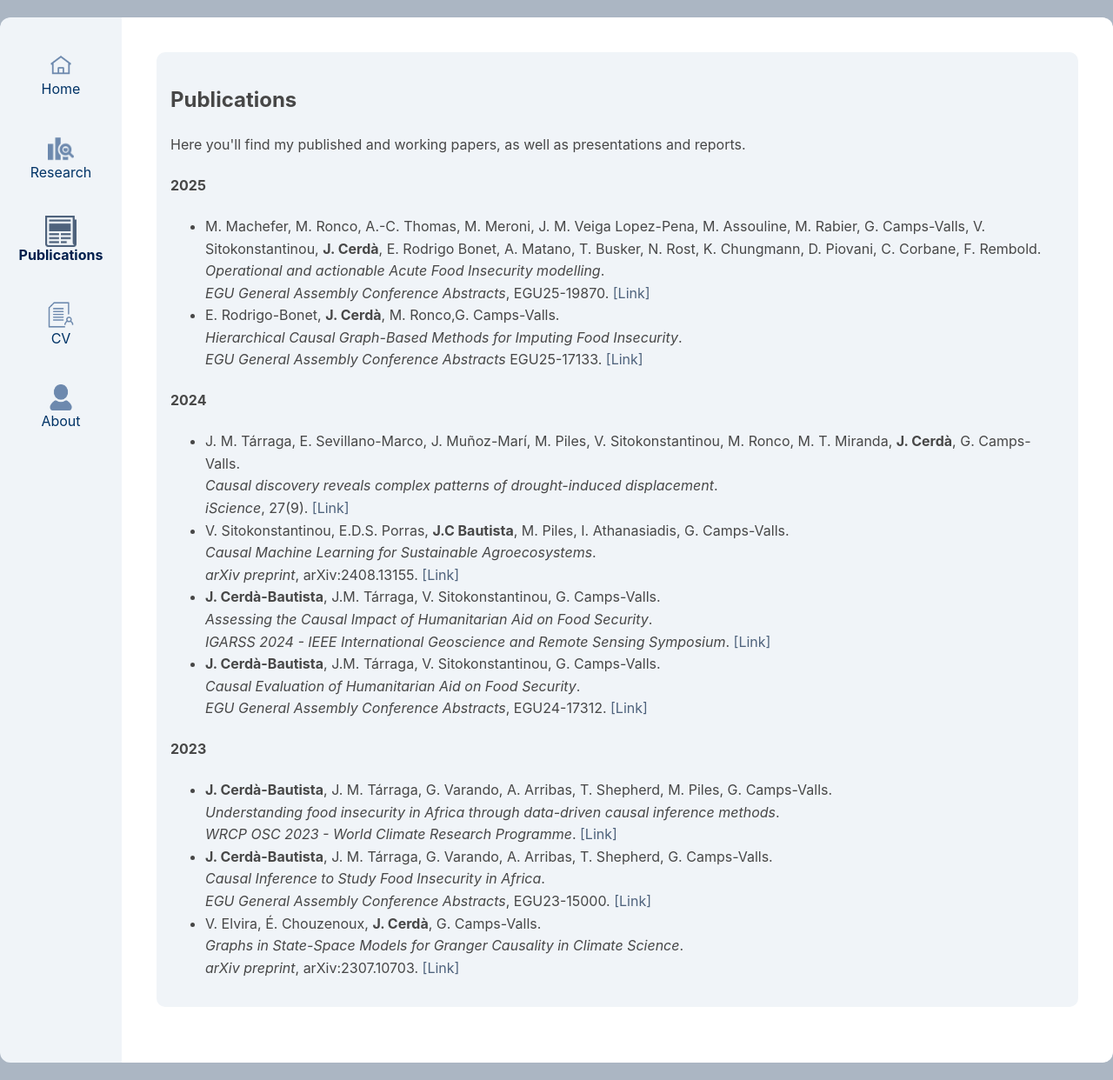
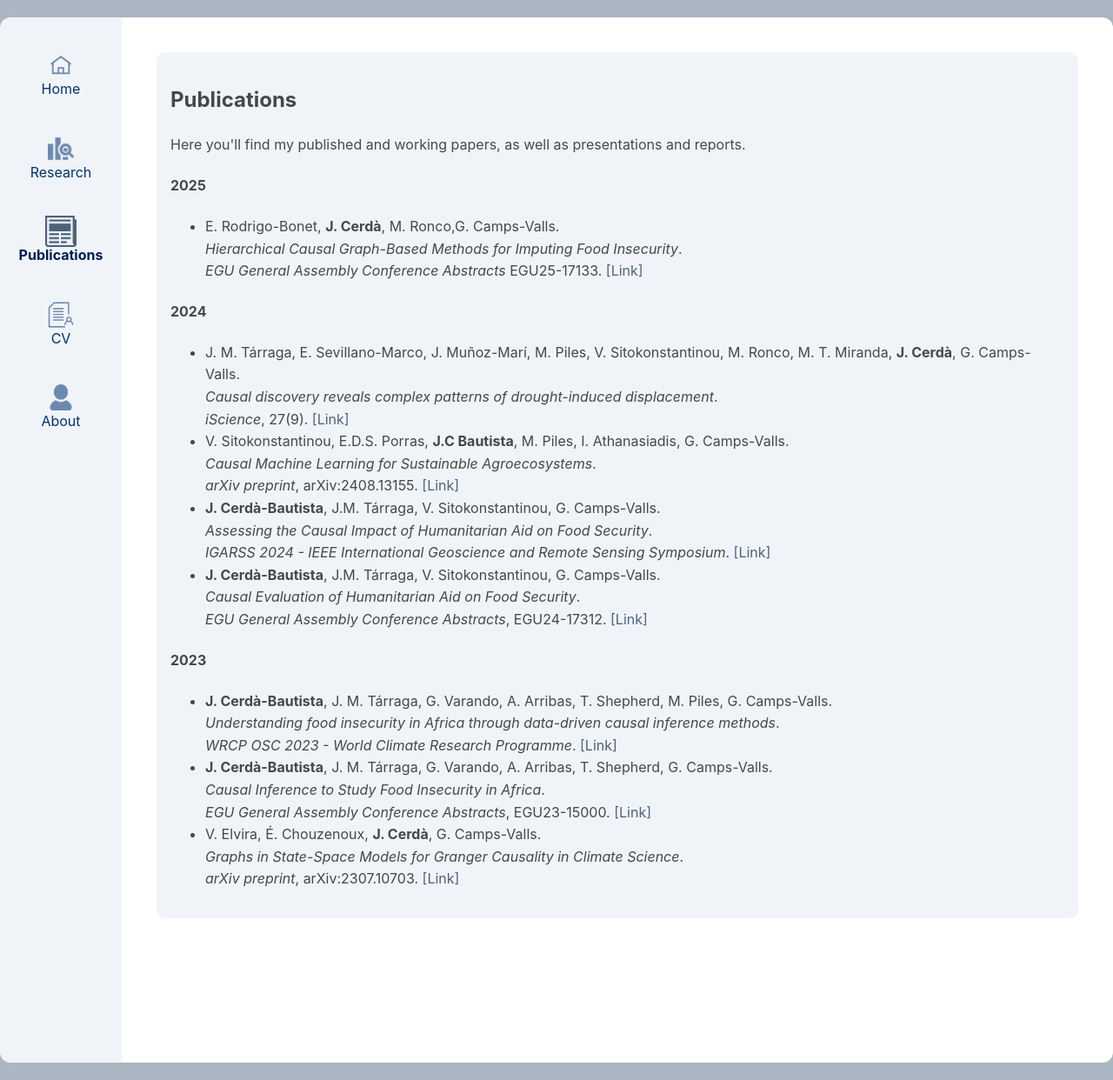
Before and after one commit to jordicbau/jordicbau.github.io, a Jekyll site: the page built from publications.md, in a window 1280 px wide. Shown: the whole page at 87% size. Built offline with Jekyll 4.4.1, drawn with Linux system fonts in a browser that asks for light colours.

Commit message:
Update publications.md

```diff
--- a/publications.md
+++ b/publications.md
@@ -9,12 +9,6 @@ title: Jordi Cerdà-Bautista
 
 <h4>2025</h4>
 <ul>
-  <li>
-    M. Machefer, M. Ronco, A.-C. Thomas, M. Meroni, J. M. Veiga Lopez-Pena, M. Assouline, M. Rabier, G. Camps-Valls, V. Sitokonstantinou, <strong>J. Cerdà</strong>, E. Rodrigo Bonet, A. Matano, T. Busker, N. Rost, K. Chungmann, D. Piovani, C. Corbane, F. Rembold.<br>
-    <em>Operational and actionable Acute Food Insecurity modelling</em>.<br>
-    <em>EGU General Assembly Conference Abstracts</em>, EGU25-19870.
-    <a href="https://meetingorganizer.copernicus.org/EGU25/EGU25-19870.html" class="publication-link" target="_blank">[Link]</a>
-  </li>
   <li>
     E. Rodrigo-Bonet, <strong>J. Cerdà</strong>, M. Ronco,G. Camps-Valls.<br>
     <em>Hierarchical Causal Graph-Based Methods for Imputing Food Insecurity</em>.<br>
```
